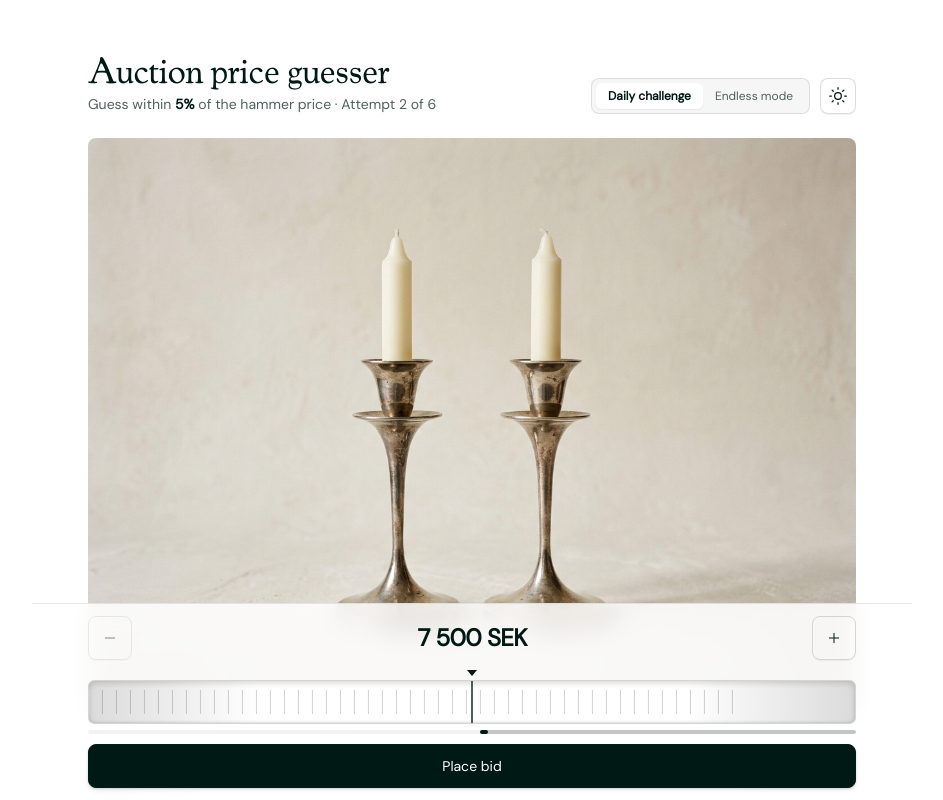
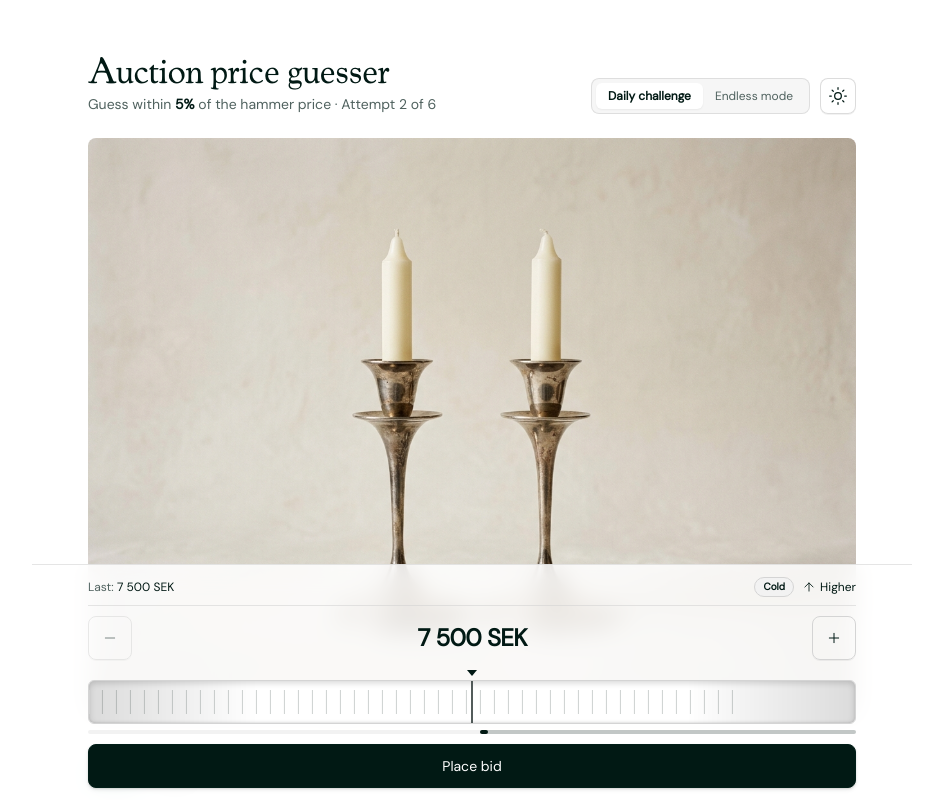
Before and after one commit to bergets/kohl-design, a Next.js app: page /playground/auction-guesser in a window 1280 px wide. Both pictures are taken after a click on the button "Place bid". Shown: the top 800 px of the page, without its empty margins (168-1111 px from the left). Built offline with nearby package versions, Linux system fonts and the light colour scheme.

Commit message:
Show latest Daily guess direction and proximity inline in sticky dock

```diff
--- a/app/playground/auction-guesser/AuctionGuesser.tsx
+++ b/app/playground/auction-guesser/AuctionGuesser.tsx
@@ -396,11 +396,34 @@ export function AuctionGuesser() {
         )}
       </div>
 
-      {/* Sticky Bottom Control Bar: Price, Slider & Submit Always in View */}
+      {/* Sticky Bottom Control Bar: Price, Thumbwheel & Submit Always in View */}
       <div className="sticky bottom-0 z-30 mt-auto -mx-6 sm:-mx-8 md:-mx-12 lg:-mx-14 px-6 sm:px-8 md:px-12 lg:px-14 pt-3 pb-[max(0.75rem,env(safe-area-inset-bottom))] bg-background/85 backdrop-blur-md border-t border-border/60">
         <div className="mx-auto w-full max-w-3xl">
           {mode === "daily" ? (
             !dailyFinished ? (
+              <div className="space-y-2.5">
+                {dailyGuesses.length > 0 && (() => {
+                  const latest = dailyGuesses[dailyGuesses.length - 1];
+                  return (
+                    <div className="flex items-center justify-between gap-2 pb-2 border-b border-border/60 text-xs">
+                      <span className="text-muted-foreground tabular-nums">
+                        Last: <span className="font-medium text-foreground">{formatSek(latest.guess)}</span>
+                      </span>
+                      <div className="flex items-center gap-2">
+                        <Badge variant={badgeVariantForBand(latest.band)} size="sm">
+                          {bandLabel(latest.band)}
+                        </Badge>
+                        <span className="inline-flex items-center gap-1 font-medium text-foreground">
+                          <Icon
+                            icon={latest.direction === "higher" ? ArrowUp : ArrowDown}
+                            size="xs"
+                          />
+                          {latest.direction === "higher" ? "Higher" : "Lower"}
+                        </span>
+                      </div>
+                    </div>
+                  );
+                })()}
                 <PriceRulerInput
                   value={dailyBid}
                   onChange={setDailyBid}
@@ -413,6 +436,7 @@ export function AuctionGuesser() {
                   maxBound={dailyMaxBound}
                   previousGuesses={dailyGuesses.map((g) => g.guess)}
                 />
+              </div>
             ) : (
               <div className="flex flex-col sm:flex-row sm:items-center justify-between gap-4">
                 <div className="space-y-1">
```
Lines whose indentation alone changed are shown as unchanged.
